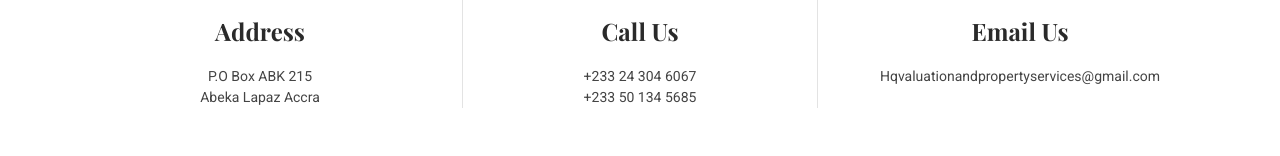
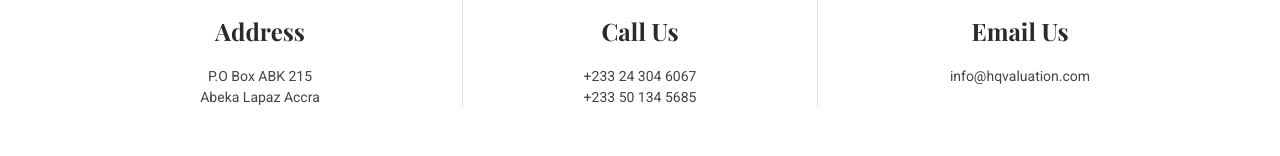
Before and after one commit to takyifidelis/hqproperty, a plain HTML site: page index.html in a window 1280 px wide. Shown: the part 4916-5072 px from the top of the page. Drawn offline with nearby package versions, Linux system fonts and the light colour scheme; files whose address does not match are found by name; a web font is replaced by a local one.

Commit message:
fix: update contact email address to info@hqvaluation.com

```diff
--- a/index.html
+++ b/index.html
@@ -991,7 +991,7 @@ A: Yes, we provide consulting services to help clients make informed property in
               >
                 <i class="bi bi-envelope"></i>
                 <h3>Email Us</h3>
-                <p>Hqvaluationandpropertyservices@gmail.com</p>
+                <p>info@hqvaluation.com</p>
               </div>
             </div>
             <!-- End Info Item -->
```
Also changed, not shown: 1 other file.
